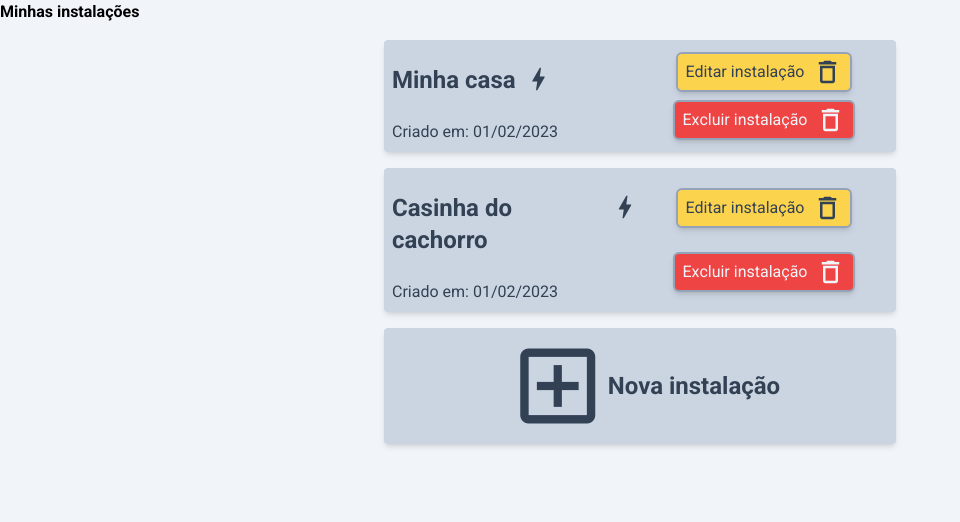
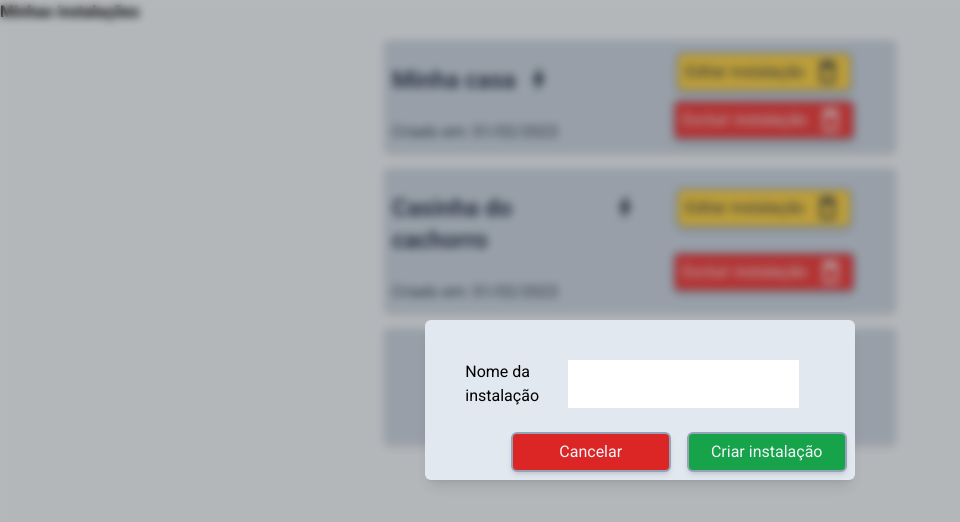
Before and after one commit to pmatos96/tcc-puc-frontend, a Next.js app: page /instalacoes in a window 1280 px wide. Shown: the top 522 px of the page, without its empty margins (0-960 px from the left). Built offline with nearby package versions, Linux system fonts and the light colour scheme.

Commit message:
new Project modal opening

```diff
--- a/src/components/common/Button.tsx
+++ b/src/components/common/Button.tsx
@@ -1,21 +1,25 @@
+import { MouseEventHandler } from "react";
 
+type EffectFunction = MouseEventHandler<HTMLDivElement>
 interface ButtonProps {
     name: string;
-    iconName: string;
+    iconName?: string;
     color?: string;
     fontColor?: string;
+    classComplement?: string;
+    effect?: EffectFunction;
 }
 
-export default function Button({ name, iconName, color, fontColor}: ButtonProps){
+export default function Button({ name, iconName, color, fontColor, classComplement, effect}: ButtonProps){
 
     const getClassName = () => {
-        return "min-w-40 h-10 p-2 rounded-md flex items-center justify-center border-solid border-2 border-slate-400 cursor-pointer shadow-md " + fontColor + " " + (color || "bg-amber-300");
+        return "min-w-40 h-10 p-2 rounded-md flex items-center justify-center border-solid border-2 border-slate-400 cursor-pointer shadow-md " + fontColor + " " + (color || "bg-amber-300") + " " + classComplement;
     }
 
     return (
-        <div className={getClassName()}>
+        <div className={getClassName()} onClick={effect}>
             {name || "Botão"}
-            <i style={{fontSize: "30px"}} className="ml-2 material-icons-outlined">{iconName}</i>
+            {iconName && <i style={{fontSize: "30px"}} className="ml-2 material-icons-outlined">{iconName}</i>}
         </div>
     )
 }
--- a/src/components/projects/ProjectBoard.tsx
+++ b/src/components/projects/ProjectBoard.tsx
@@ -1,12 +1,15 @@
+import { MouseEventHandler } from "react";
 import BoardHeader from "../common/BoardHeader";
 import Button from "../common/Button";
 
+type EffectFunction = MouseEventHandler<HTMLDivElement>
 interface ProjectBoardProps {
     name?: string;
     creationDate?: Date;
+    newProjectEffect?: EffectFunction;
 }
 
-export default function ProjectBoard ({ name, creationDate }: ProjectBoardProps) {
+export default function ProjectBoard ({ name, creationDate, newProjectEffect }: ProjectBoardProps) {
 
     return (
         <div className="flex w-2/5 min-h-max p-2 mt-2 mb-2 bg-slate-300 shadow-md rounded text-slate-700">
@@ -29,7 +32,7 @@ export default function ProjectBoard ({ name, creationDate }: ProjectBoardProps)
                     </div>
                 </>
                 :
-                    <div className="w-full flex justify-center items-center cursor-pointer">
+                    <div className="w-full flex justify-center items-center cursor-pointer" onClick={newProjectEffect}>
                         <i style={{fontSize: "100px"}} className="ml-2 material-icons-outlined">add_box</i>
                         <h1 className="text-2xl"><b>Nova instalação</b></h1>
                     </div>
--- a/src/pages/instalacoes/index.tsx
+++ b/src/pages/instalacoes/index.tsx
@@ -1,6 +1,10 @@
+import Button from "@/src/components/common/Button";
 import ProjectBoard from "@/src/components/projects/ProjectBoard"
+import { useState } from "react"
 
-export default function Projects(props) {
+export default function Projects() {
+
+    const [creationModalOpen, setCreationModalOpen] = useState(true);
 
     const projects = [
         {
@@ -20,19 +24,26 @@ export default function Projects(props) {
         {projects.map(project => {
             return <ProjectBoard name={project.name} creationDate={project.createdAt}/>
         })}
-        <ProjectBoard/>
+        <ProjectBoard newProjectEffect={() => {setCreationModalOpen(true)}}/>
       </div>
+      {creationModalOpen &&
+      <div className="absolute top-0 w-screen h-screen flex justify-center items-center blur-bg">
+        <div className="min-w-[33%] min-h-[20%] bg-slate-200 rounded-md shadow-lg relative">
+          <div className="flex p-10">
+            <label for="name" className="mr-2">Nome da instalação</label>
+            <input className="mr-4 w-full P-2" type="text" name="name"/>
+          </div>
+          <div className="absolute bottom-0 w-full flex justify-end items-center">
+            <Button name="Cancelar" color="bg-red-600" fontColor="text-slate-100" classComplement="m-2" effect={() => {setCreationModalOpen(false)}}/>
+            <Button name="Criar instalação" color="bg-green-600" fontColor="text-slate-100" classComplement="m-2"/>
+          </div>
+        </div>
+      </div>}
     </div>
   )
 }
 
 export const getServerSideProps = async () => {
-
-//   const equipmentsResponse = await fetch('http://localhost:3333/equipments/');
-//   const equipmentData = await equipmentsResponse.json();
-
-//   const roomsResponse = await fetch('http://localhost:3333/rooms/');
-//   const roomData = await roomsResponse.json();
 
   return {
       props:{
--- a/src/styles/global.css
+++ b/src/styles/global.css
@@ -1,3 +1,10 @@
 @tailwind base;
 @tailwind utilities;
 @tailwind components;
+
+@layer utilities {
+  .blur-bg {
+    background-color: rgba(0, 0, 0, 0.25);
+    backdrop-filter: blur(4px);
+  }
+}
```
Also changed, not shown: src/pages/instalacoes/[projectId].tsx (renamed from src/pages/index.tsx, +6 -6 lines).
